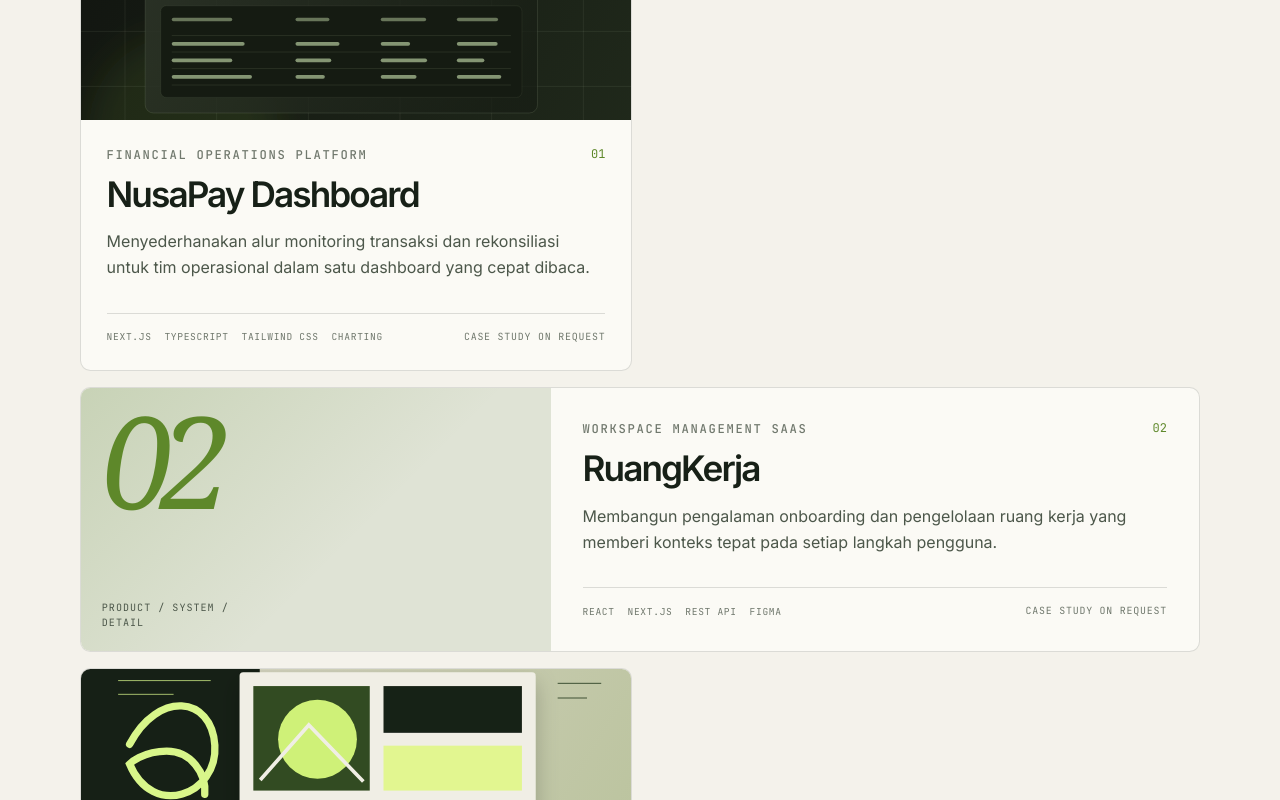
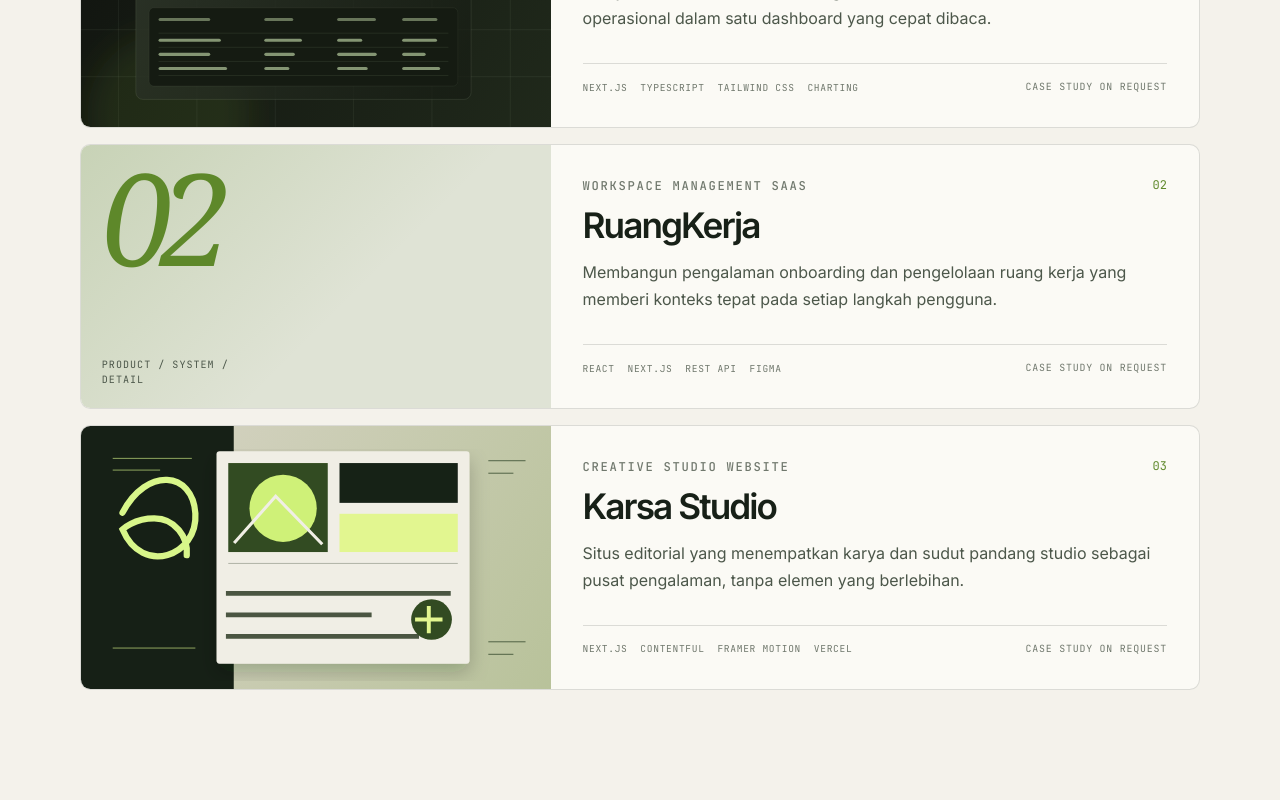
Before and after one commit to aldnazr/portofoliov1, a Next.js app: page / in a window 1280 px wide. Shown: the part 2160-2960 px from the top of the page. Built offline with nearby package versions, Linux system fonts and the light colour scheme.

Commit message:
style(ProjectCard): refactor layout and conditional rendering. Apply styles to project-card--visual, clean ternary operators, update formatting. Commit.

```diff
--- a/app/globals.css
+++ b/app/globals.css
@@ -691,17 +691,20 @@ body {
     grid-template-columns: repeat(2, minmax(0, 1fr));
   }
 
-  .project-card--text {
+  .project-card--text,
+  .project-card--visual {
     grid-column: span 2;
     display: grid;
     grid-template-columns: minmax(0, .84fr) minmax(0, 1.16fr);
   }
 
-  .project-card--text .project-card__text-visual {
+  .project-card--text .project-card__text-visual,
+  .project-card--visual .project-card__image-wrap {
     min-height: 100%;
   }
 
-  .project-card--text .project-card__content {
+  .project-card--text .project-card__content,
+  .project-card--visual .project-card__content {
     padding: 2rem;
   }
 
```
Also changed, not shown: components/project-card.tsx (+24 -13 lines).
